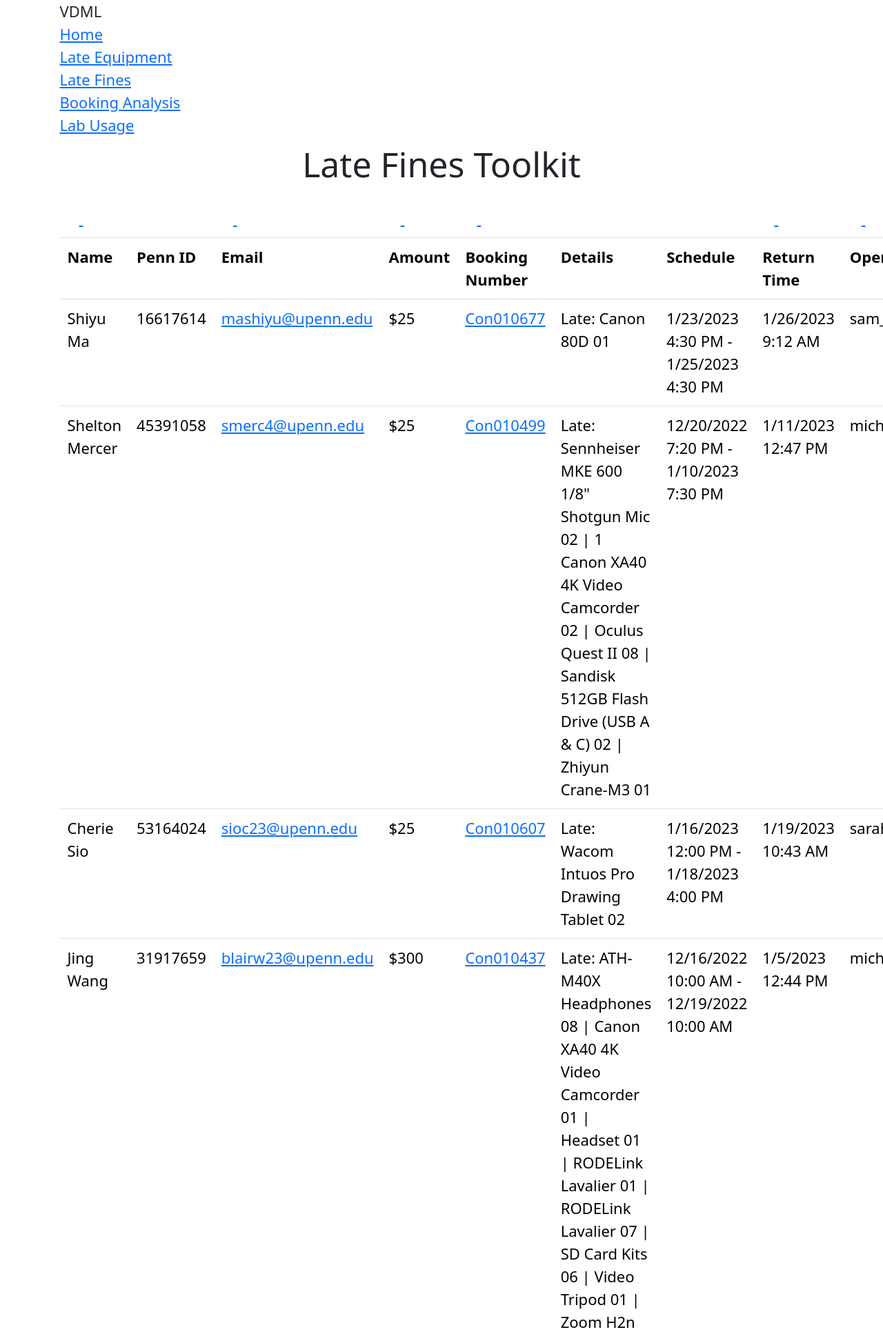
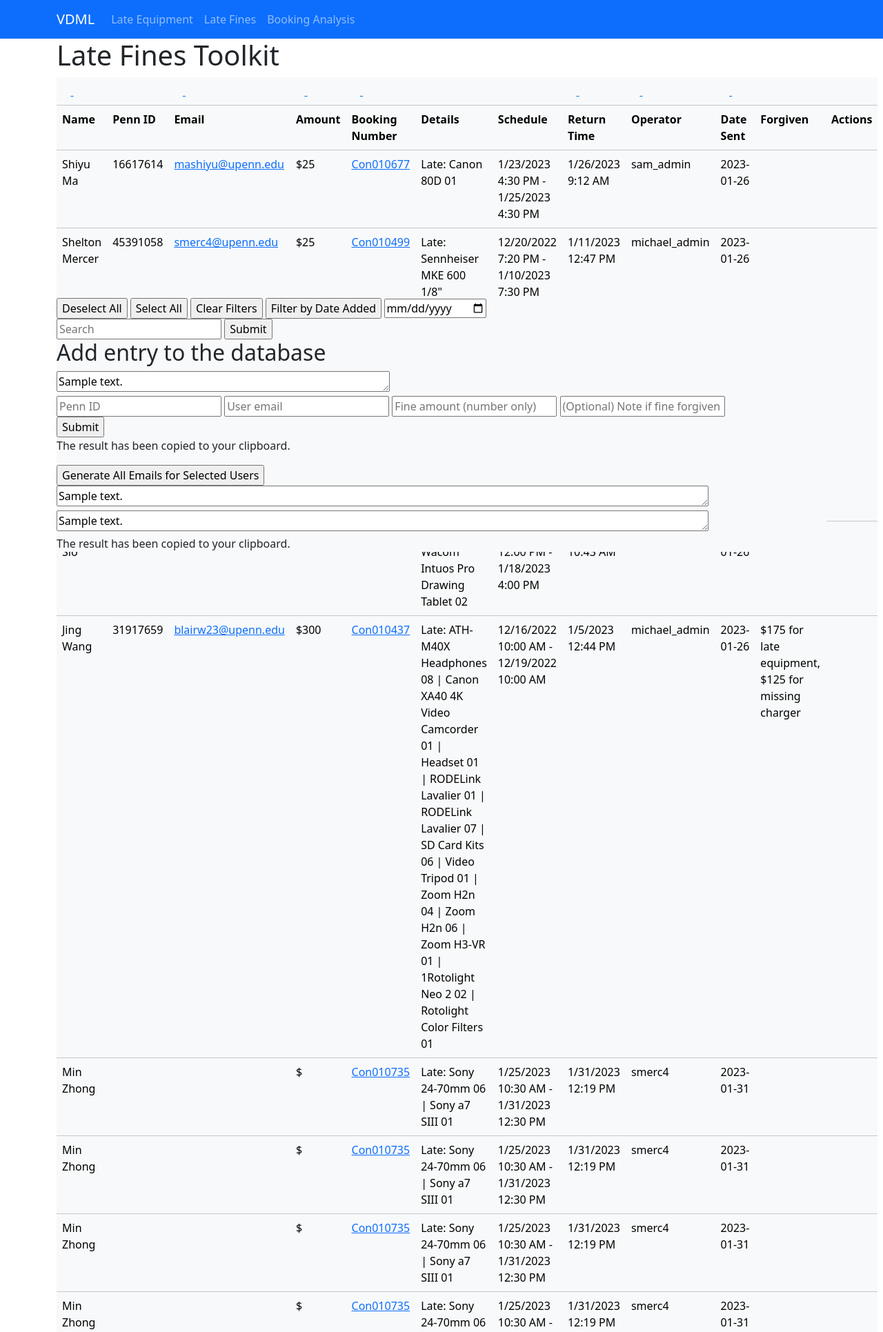
Before and after one commit to MichaelShingo/VDML, a Flask app: template templates/late_fines.html in a window 1280 px wide; the page is wider, and only the part inside the window is pictured. Shown: the top 1931 px of that part at 69% size. Run offline with Flask 2, Linux system fonts and the light colour scheme; data comes from the database, SQL or seed files in the repository; both versions use the stored data as it was after the commit; the template is opened without the code that fills it: values that come from a table or form of the project are taken from there, most other values are stand-ins (such as "Sample title", 1, 10 or a date in 2020); some libraries are stand-ins or nearby versions.

Commit message:
styled nav

```diff
--- a/app.py
+++ b/app.py
@@ -6,6 +6,7 @@ from scripts import lateEquipment, lateFinesCsv, lateFinesCirculationEmail, late
 from flask_sqlalchemy import SQLAlchemy
 from datetime import datetime
 from flask_fontawesome import FontAwesome
+from flask_bootstrap import Bootstrap
 
 print(sys.path)
 # virtualenv env
@@ -26,6 +27,7 @@ SQLALCHEMY_TRACK_MODIFICATIONS = False #you need this?
 
 db = SQLAlchemy() #initialize database
 app = Flask(__name__) #references this file
+Bootstrap(app)
 fa = FontAwesome(app)
 app.secret_key = 'jj8^^83jd)))ueid9ieSHI!!'
 
--- a/templates/base.html
+++ b/templates/base.html
@@ -6,11 +6,12 @@
         <meta http-equiv="X-UA_Compatible" content="IE=edge">
         <link rel="shortcut icon" type="image/png" href="img/favicon.png">
         <link rel="stylesheet" href="https://cdn.jsdelivr.net/npm/@fortawesome/fontawesome-free@6.2.1/css/fontawesome.min.css" integrity="sha384-QYIZto+st3yW+o8+5OHfT6S482Zsvz2WfOzpFSXMF9zqeLcFV0/wlZpMtyFcZALm" crossorigin="anonymous">        <!-- Latest compiled and minified CSS -->
+        <!-- Bootstrap CSS -->
         <link href="https://cdn.jsdelivr.net/npm/bootstrap@5.3.0-alpha1/dist/css/bootstrap.min.css" rel="stylesheet" integrity="sha384-GLhlTQ8iRABdZLl6O3oVMWSktQOp6b7In1Zl3/Jr59b6EGGoI1aFkw7cmDA6j6gD" crossorigin="anonymous">
         <!-- jQuery library -->
         <script src="https://ajax.googleapis.com/ajax/libs/jquery/3.6.1/jquery.min.js"></script>
         <!-- Latest compiled JavaScript -->
-        <link rel="stylesheet" href="{{ url_for('static', filename='css/main.css') }}"> <!--this syntax for functions that return as strings-->
+        <!-- <link rel="stylesheet" href="{{ url_for('static', filename='css/main.css') }}"> this syntax for functions that return as strings -->
         {{ fontawesome_html() }}
 
     </head>
@@ -19,10 +20,33 @@
 
 
     <body>
+
+        <nav class="navbar sticky-top navbar-expand-lg navbar-dark bg-primary">
             <div class="container">
-            <div class="navbar-header">
                 <a class="navbar-brand" href="/">VDML</a>
+                <button class="navbar-toggler" type="button" data-toggle="collapse" data-target="#navbarSupportedContent" aria-controls="navbarSupportedContent" aria-expanded="false" aria-label="Toggle navigation">
+                    <span class="navbar-toggler-icon"></span>
+                </button>
+
+                <div class="collapse navbar-collapse" id="navbarSupportedContent">
+                    <ul class="navbar-nav mr-auto">
+                    <li class="nav-item active">
+                        <a class="nav-link" href="late_equipment">Late Equipment <span class="sr-only">(current)</span></a>
+                    </li>
+                    <li class="nav-item">
+                        <a class="nav-link" href="late_fines">Late Fines</a>
+                    </li>
+                    <li class="nav-item">
+                    <a class="nav-link" href="booking_analysis">Booking Analysis</a>
+                    </li>
+                    </ul>
+
                 </div>
+            </div>
+            </nav>
+<!--
+            <nav class="navbar navbar-expand-lg navbar-light bg-light">
+                <a class="navbar-brand" href="/">VDML</a>
                 <ul class="nav navbar-nav">
                     <li class="active"><a href="/">Home</a></li>
                     <li><a href="late_equipment">Late Equipment</a></li>
@@ -30,7 +54,8 @@
                     <li><a href="booking_analysis">Booking Analysis</a></li>
                     <li><a href="lab_usage">Lab Usage</a></li>
                 </ul>
-        </div>
+            </nav> -->
+
         <div class="container">
 
             {% block body %}
--- a/templates/late_fines.html
+++ b/templates/late_fines.html
@@ -16,7 +16,7 @@
         {% endwith %}
         {% if tasks|length < 1 %}
         <table class="table">
-            <tr>
+            <tr class="">
                 <th>Name</th>
                 <th>Penn ID</th>
                 <th>Email</th>
@@ -49,7 +49,7 @@
 
 
         {% else %}
-        <table class="table">
+        <table class="table table-light">
             <tr>
                 <th>
                     <a href="/sort-desc-name">
@@ -159,6 +159,9 @@
         {% endif %}
 
     </div>
+
+    <div class="form-controls sticky-bottom bg-light">
+
         <form method="POST">
             <input name="deselect-all" type="submit" value="Deselect All">
             <input name="select-all" type="submit" value="Select All">
@@ -174,10 +177,10 @@
 
         <h2>Add entry to the database</h2>
         <form class="form" method="POST">
-        <textarea name="text" id="late-input" rows="10" cols="100" placeholder="Paste your text here.">{{ resultTextCSV }}</textarea><br>
-        <input name="penn-id" id="penn-id" placeholder="Penn ID"><br>
-        <input name="user-email" id="user-email" placeholder="User email"><br>
-        <input name="fine-amount" id="fine-amount" placeholder="Fine amount (number only)"><br>
+            <textarea name="text" id="late-input" rows="1" cols="50" placeholder="Paste your text here.">{{ resultTextCSV }}</textarea><br>
+            <input name="penn-id" id="penn-id" placeholder="Penn ID">
+            <input name="user-email" id="user-email" placeholder="User email">
+            <input name="fine-amount" id="fine-amount" placeholder="Fine amount (number only)">
             <input name="forgiven" id="forgiven" placeholder="(Optional) Note if fine forgiven">
             <br>
             <input name="add-entry" type="submit">
@@ -192,10 +195,12 @@
         </form>
 
         <textarea style="visibility: {{ visibilityUser }}" name="output" id="late-output"
-        rows="5" cols="100" placeholder="Result outputs here.">{{ resultTextUser }}</textarea>
+            rows="1" cols="100" placeholder="Result outputs here.">{{ resultTextUser }}</textarea>
         <textarea style="visibility: {{ visibilityCirc }}" name="output" id="late-output"
-    rows="5" cols="100" placeholder="Result outputs here.">{{ resultTextCirc }}</textarea>
+        rows="1" cols="100" placeholder="Result outputs here.">{{ resultTextCirc }}</textarea>
         <p style="visibility: {{ visibilityUser }}" class="alert-message">The result has been copied to your clipboard.</p>
+    </div>
+
 
 
 {% endblock %}
```
Also changed, not shown: test.db. Lines whose indentation alone changed are shown as unchanged.
